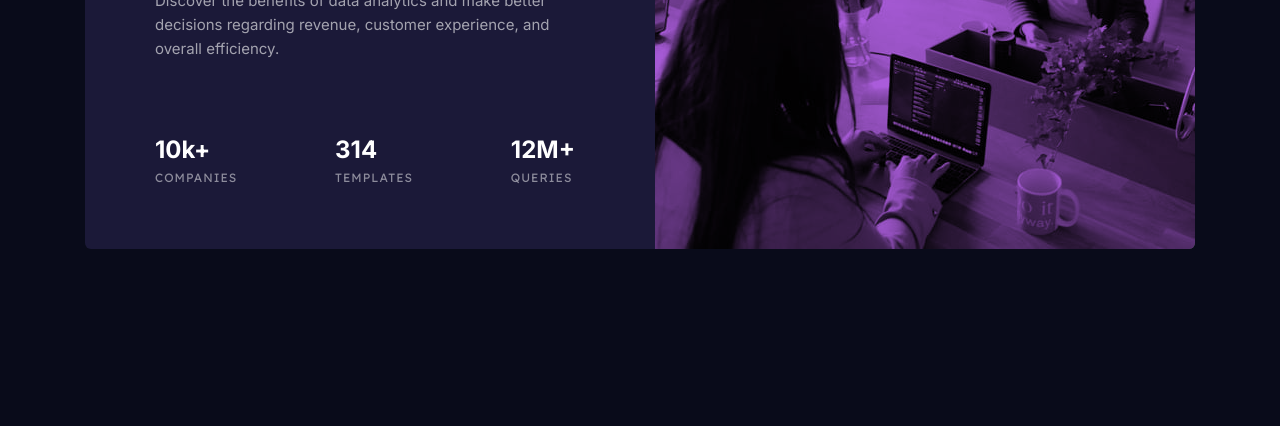
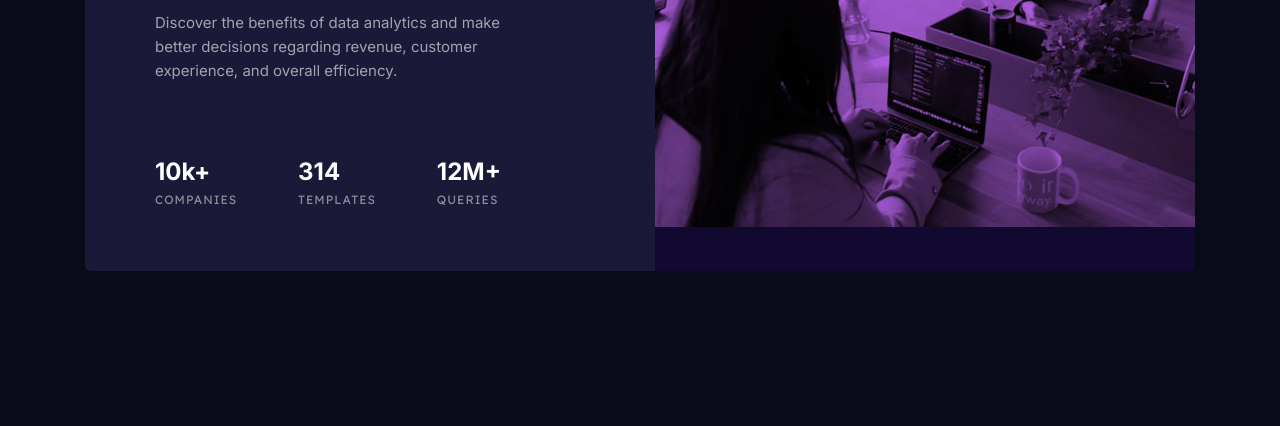
Before and after one commit to ShubhamDRaj/fem-stats-card-component, a plain HTML site: page index.html in a window 1280 px wide. Shown: the part 374-800 px from the top of the page. Drawn offline with Linux system fonts and the light colour scheme.

Commit message:
minor tweaks and added site url

```diff
--- a/style.css
+++ b/style.css
@@ -186,7 +186,7 @@ body {
     .card-content {
         flex-basis: 560px;
         padding-block: 4.5rem 3.875rem;
-        padding-inline: 4.375rem;
+        padding-inline: 4.375rem 7.25rem;
     }
 
     .card-heading {
@@ -195,5 +195,6 @@ body {
 
     .card-insights {
         margin-block-start: 3rem;
+        margin-inline-end: 1.75rem;
     }
 }
```
Also changed, not shown: 1 other file.
